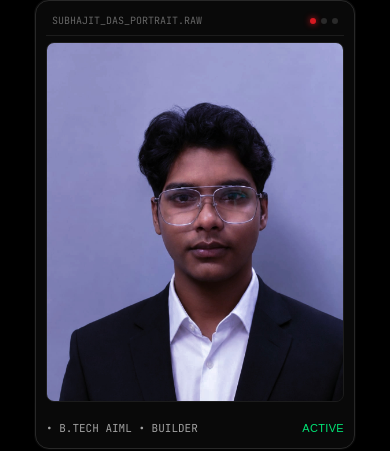
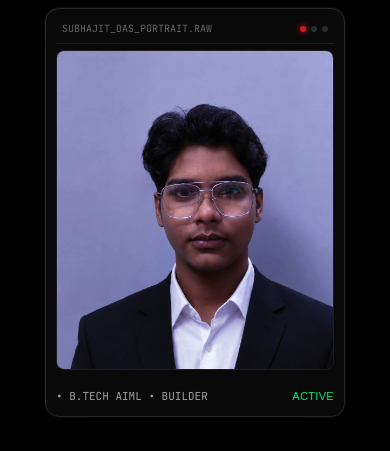
Before and after one commit to subhajit-io/portfolio, a plain HTML site: page Portfolio/frontend.html in a window 390 px wide. Shown: the part 51-502 px from the top of the page. Drawn offline with nearby package versions, Linux system fonts and the light colour scheme; a web font is replaced by a local one.

Commit message:
style(portfolio): add breathing gap below header specifically for picture and reduce photo height to 385px

```diff
--- a/Portfolio/frontend.html
+++ b/Portfolio/frontend.html
@@ -445,13 +445,14 @@
       margin-top: 2px;
     }
 
-    /* Subhajit's Portrait Chassis Frame (BALANCED & CRISP) */
+    /* Subhajit's Portrait Chassis Frame (REFINED & PROPORTIONATE) */
     .hero-visual {
       position: relative;
       display: flex;
       justify-content: center;
       align-items: flex-start;
       width: 100%;
+      margin-top: 14px; /* Subtle breathing gap specifically for picture below header */
     }
 
     .chassis-wrapper {
@@ -461,7 +462,7 @@
       border: 1px solid var(--border-medium);
       padding: 10px;
       box-shadow: 0 24px 60px rgba(0, 0, 0, 0.95), 0 0 0 1px rgba(255, 255, 255, 0.06);
-      max-width: 410px;
+      max-width: 390px;
       width: 100%;
     }
 
@@ -496,7 +497,7 @@
 
     .chassis-image-box {
       width: 100%;
-      height: 430px;
+      height: 385px;
       border-radius: 8px;
       overflow: hidden;
       background: #141414;
@@ -1328,12 +1329,13 @@
       }
       .hero-visual {
         order: -1;
+        margin-top: 8px;
       }
       .chassis-wrapper {
-        max-width: 320px;
+        max-width: 300px;
       }
       .chassis-image-box {
-        height: 360px;
+        height: 320px;
       }
       .nav-links {
         display: none;
```
Also changed, not shown: Portfolio/index.html (+7 -5 lines).
